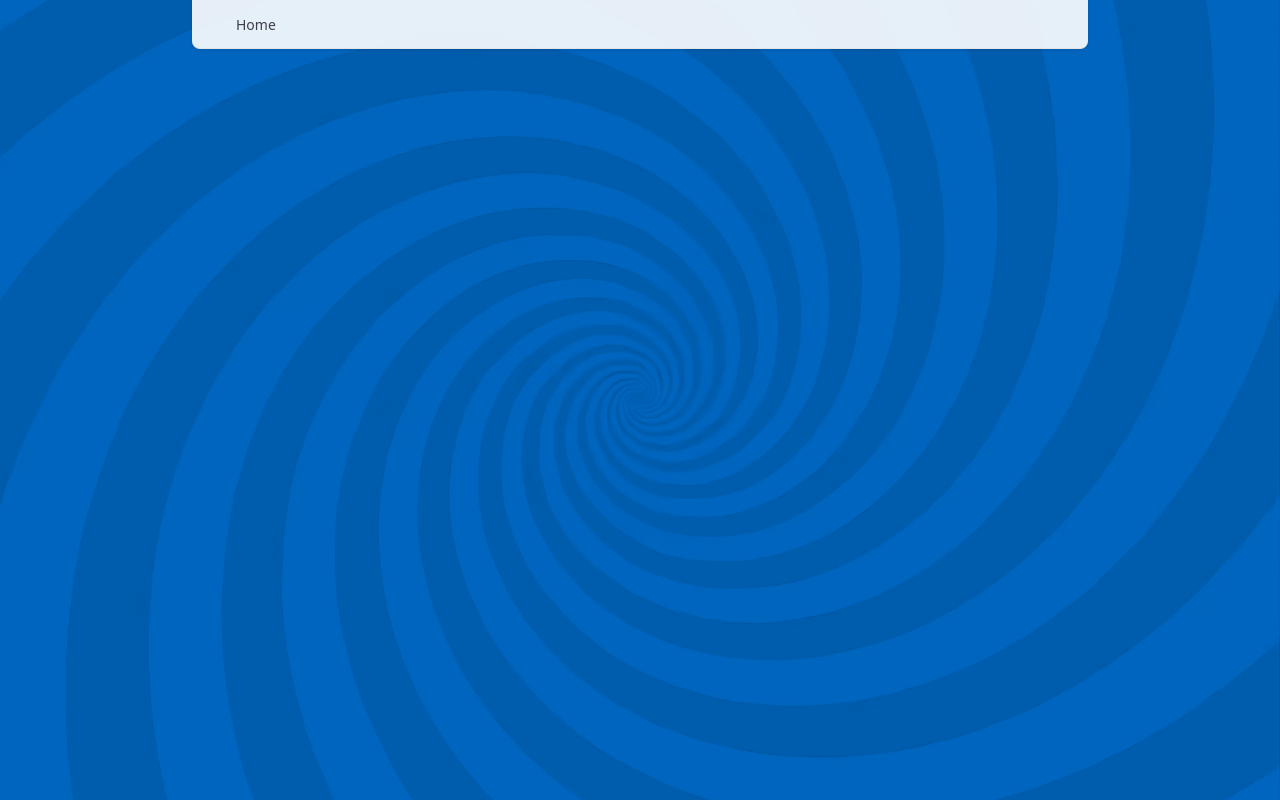
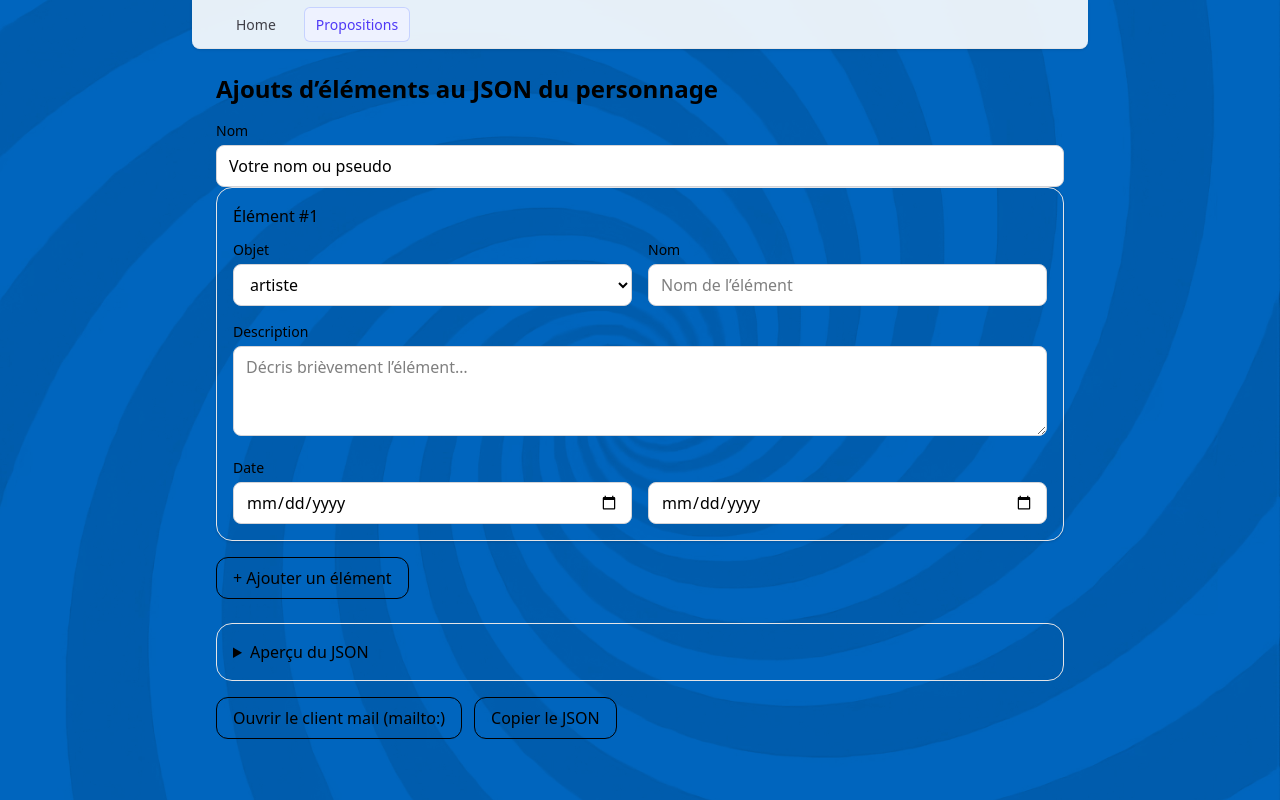
Before and after one commit to ThomasTew1579/Times-up, a React (Vite) app in the folder client/: page /proposal in a window 1280 px wide. Before the commit this address had no page. Built offline with nearby package versions, Linux system fonts and the light colour scheme.

Commit message:
init: proposition de carte par les joueurs

```diff
--- a/client/src/App.tsx
+++ b/client/src/App.tsx
@@ -4,6 +4,7 @@ import MenuItem from './components/MenuItem'
 import Home from './pages/Home'
 import ClassicGame from './pages/ClassicGame'
 import ClassicGameSetup from './pages/ClassicGameSetup'
+import Proposal from './pages/Proposal'
 
 function App() {
 
@@ -11,11 +12,13 @@ function App() {
     <>
       <Menu>
         <MenuItem href="/">Home</MenuItem>
+        <MenuItem href="/proposal">Propositions</MenuItem>
       </Menu>
       <Routes>
         <Route path="/" element={<Home />} />
         <Route path="/game/classic/setup" element={<ClassicGameSetup />} />
         <Route path="/game/classic" element={<ClassicGame />} />
+        <Route path="/proposal" element={<Proposal />} />
       </Routes>
     </>
   )
--- /dev/null
+++ b/client/src/pages/Proposal.tsx
@@ -0,0 +1,220 @@
+import { useMemo, useState } from "react";
+
+type Item = {
+  author: string;        // autheur de la proposition
+  category: string;        // catégorie du perso
+  name: string;        // nom
+  description: string; // description
+  startDate: string;   // date début
+  endDate: string;     // date fin
+};
+
+const OBJECT_TYPES = [
+  "artiste",
+  "objet",
+  "personnage historique",
+  "personnage fictif",
+  "animeaux",
+  "jeu vidéo",
+  "livre",
+  "musique",
+  "série",
+  "autre"
+];
+
+const subject: string = "Proposition d'ajout de personnage"
+
+
+function buildMailto({ to = "", subject = "", body = "" }) {
+    const enc = (s: string) => encodeURIComponent(s).replace(/%0A/g, "%0D%0A");
+    const qs = `subject=${enc(subject)}&body=${enc(body)}`;
+    return `mailto:${to}?${qs}`;
+  }
+
+export default function CharacterJsonMailer() {
+  const [author, setAuthor] = useState("Votre nom ou pseudo");
+  const [items, setItems] = useState<Item[]>([
+    { author: "", category: "artiste", name: "", description: "", startDate: "", endDate: "" },
+  ]);
+  const to: string = "pasquet.thomas69+timesup-proposals@gmail.com";
+
+  const addItem = () =>
+    setItems((prev) => [...prev, { author: "", category: "artiste", name: "", description: "", startDate: "", endDate: "" }]);
+
+  const removeItem = (index: number) =>
+    setItems((prev) => prev.filter((_, i) => i !== index));
+
+  const updateItem = <K extends keyof Item>(index: number, key: K, value: Item[K]) =>
+    setItems((prev) => prev.map((it, i) => (i === index ? { ...it, [key]: value } : it)));
+
+  const payload = useMemo(() => {
+    return JSON.stringify(
+      {
+        subject,
+        author,
+        createdAt: new Date().toISOString(),
+        items: items.map((it) => ({
+          category: it.category ? it.category : "",
+          name: it.name.trim(),
+          description: it.description.trim(),
+          date: (it.startDate ? it.startDate : "") + (it.startDate && it.endDate ?  " - " + it.endDate : "") ,
+        })),
+      },
+      null,
+      2
+    );
+  }, [author, items]);
+
+  const mailtoHref = useMemo(
+    () => buildMailto({ to, subject, body: payload }), // payload = ton JSON pretty
+    [to, subject, payload]
+  );
+  const tooLong = mailtoHref.length > 1800;
+
+  const copyJson = async () => {
+    try {
+      await navigator.clipboard.writeText(payload);
+      alert("JSON copié dans le presse-papiers !");
+    } catch {
+      alert("Impossible de copier automatiquement. Sélectionne et copie manuellement.");
+    }
+  };
+
+  return (
+    <div className="mx-auto max-w-3xl p-6">
+      <h1 className="text-2xl font-semibold mb-4">Ajouts d’éléments au JSON du personnage</h1>
+
+      <div>
+        <label className="block text-sm font-medium mb-1">Nom</label>
+        <input
+            type="text"
+            value={author}
+            onChange={(e) => setAuthor(e.target.value)}
+            placeholder="Nom de l’élément"
+            className="w-full rounded-lg border border-zinc-300 bg-white px-3 py-2 outline-none focus:ring-2 focus:ring-blue-500"
+        />
+        </div>
+
+      <div className="space-y-6">
+        {items.map((it, i) => (
+          <div key={i} className="rounded-2xl border border-zinc-200 p-4 shadow-sm">
+            <div className="flex items-start justify-between">
+              <h2 className="font-medium">Élément #{i + 1}</h2>
+              {
+                items.length !== 1 && (
+                <button
+                        type="button"
+                        onClick={() => removeItem(i)}
+                        className="text-sm rounded-lg border px-2 py-1 hover:bg-zinc-50"
+                        disabled={items.length === 1}
+                        title={items.length === 1 ? "Au moins un élément requis" : "Supprimer"}
+                    >
+                    Supprimer
+              </button>
+                )
+              }
+
+            </div>
+
+            <div className="mt-3 grid grid-cols-1 md:grid-cols-2 gap-4">
+              <div>
+                <label className="block text-sm font-medium mb-1">Objet</label>
+                <select
+                  value={it.category}
+                  onChange={(e) => updateItem(i, "category", e.target.value)}
+                  className="w-full rounded-lg border border-zinc-300 bg-white px-3 py-2 outline-none focus:ring-2 focus:ring-blue-500"
+                >
+                  {OBJECT_TYPES.map((opt) => (
+                    <option key={opt} value={opt}>{opt}</option>
+                  ))}
+                </select>
+              </div>
+
+              <div>
+                <label className="block text-sm font-medium mb-1">Nom</label>
+                <input
+                  type="text"
+                  value={it.name}
+                  onChange={(e) => updateItem(i, "name", e.target.value)}
+                  placeholder="Nom de l’élément"
+                  className="w-full rounded-lg border border-zinc-300 bg-white px-3 py-2 outline-none focus:ring-2 focus:ring-blue-500"
+                />
+              </div>
+
+              <div className="md:col-span-2">
+                <label className="block text-sm font-medium mb-1">Description</label>
+                <textarea
+                  value={it.description}
+                  onChange={(e) => updateItem(i, "description", e.target.value)}
+                  rows={3}
+                  placeholder="Décris brièvement l’élément…"
+                  className="w-full rounded-lg border border-zinc-300 bg-white px-3 py-2 outline-none focus:ring-2 focus:ring-blue-500"
+                />
+              </div>
+
+              <div>
+                <label className="block text-sm font-medium mb-1">Date</label>
+                <input
+                  type="date"
+                  value={it.startDate}
+                  onChange={(e) => updateItem(i, "startDate", e.target.value)}
+                  className="w-full rounded-lg border border-zinc-300 bg-white px-3 py-2 outline-none focus:ring-2 focus:ring-blue-500"
+                />
+              </div>
+              <div>
+                <input
+                  type="date"
+                  value={it.endDate}
+                  onChange={(e) => updateItem(i, "endDate", e.target.value)}
+                  className="w-full rounded-lg border border-zinc-300 bg-white mt-6 px-3 py-2 outline-none focus:ring-2 focus:ring-blue-500"
+                />
+              </div>
+            </div>
+          </div>
+        ))}
+      </div>
+
+      <div className="mt-4 flex gap-3">
+        <button
+          type="button"
+          onClick={addItem}
+          className="rounded-xl border px-4 py-2 hover:bg-zinc-50"
+        >
+          + Ajouter un élément
+        </button>
+      </div>
+
+      {/* Aperçu & actions d’envoi */}
+      <div className="mt-6">
+        <details className="rounded-2xl border border-zinc-200 p-4">
+          <summary className="cursor-pointer select-none font-medium">Aperçu du JSON</summary>
+          <pre className="mt-3 overflow-x-auto whitespace-pre-wrap rounded-xl bg-zinc-50 p-3 text-sm">
+{payload}
+          </pre>
+        </details>
+
+        {tooLong && (
+          <p className="mt-3 text-amber-700">
+            ⚠️ Le mailto: risque d’être trop long pour certains clients. Utilise “Copier le JSON” si l’ouverture du client mail échoue.
+          </p>
+        )}
+
+        <div className="mt-4 flex flex-wrap gap-3">
+          <a
+            href={mailtoHref}
+            className="rounded-xl border px-4 py-2 hover:bg-zinc-50"
+          >
+            Ouvrir le client mail (mailto:)
+          </a>
+          <button
+            type="button"
+            onClick={copyJson}
+            className="rounded-xl border px-4 py-2 hover:bg-zinc-50"
+          >
+            Copier le JSON
+          </button>
+        </div>
+      </div>
+    </div>
+  );
+}
```
